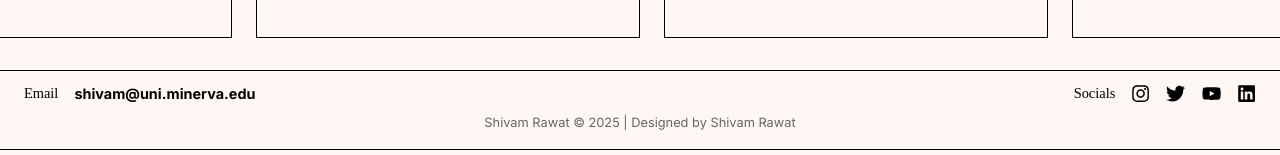
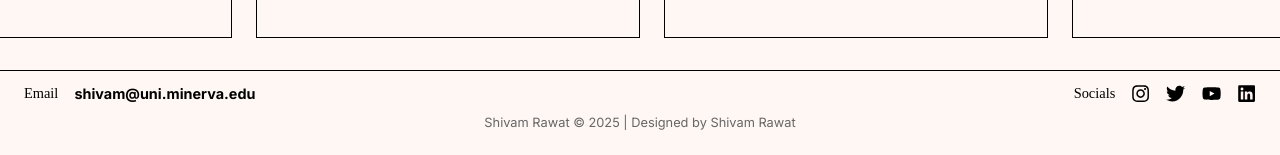
Before and after one commit to shivamrawat1/portfolio, a Next.js app: page / in a window 1280 px wide. Both pictures are taken after a click on the button "Projects". Shown: the part 703-858 px from the top of the page. Built offline with nearby package versions, Linux system fonts and the light colour scheme.

Commit message:
reponsiveness fixes

```diff
--- a/src/app/styles/footer.module.css
+++ b/src/app/styles/footer.module.css
@@ -2,12 +2,10 @@
     width: 100%;
     height: 10vh;
     border-top: 1px solid #000;
-    border-bottom: 1px solid #000;
     background-color: #FFF7F4;
     padding: 0.75rem 1.5rem;
     font-size: 0.9rem;
     position: relative;
-    margin-bottom: 0.5rem;
     left: 0;
     z-index: 10;
     /* Higher z-index than the projects container */
--- a/src/app/styles/header.module.css
+++ b/src/app/styles/header.module.css
@@ -6,6 +6,7 @@
     top: 0;
     z-index: 100;
     background-color: #FFF7F4;
+
 }
 
 .logo_container {
--- a/src/app/styles/project-card.module.css
+++ b/src/app/styles/project-card.module.css
@@ -16,7 +16,7 @@
 /* Top row with title and image */
 .top_row {
     display: flex;
-    height: 55%;
+    height: 70%;
     border-bottom: 1px solid #000;
 }
 
@@ -72,7 +72,7 @@
 .bottom_row {
     display: flex;
     flex-direction: column;
-    height: 45%;
+    height: 30%;
     padding: 0.75rem;
     overflow-y: auto;
     /* Allow vertical scrolling within card */
```
